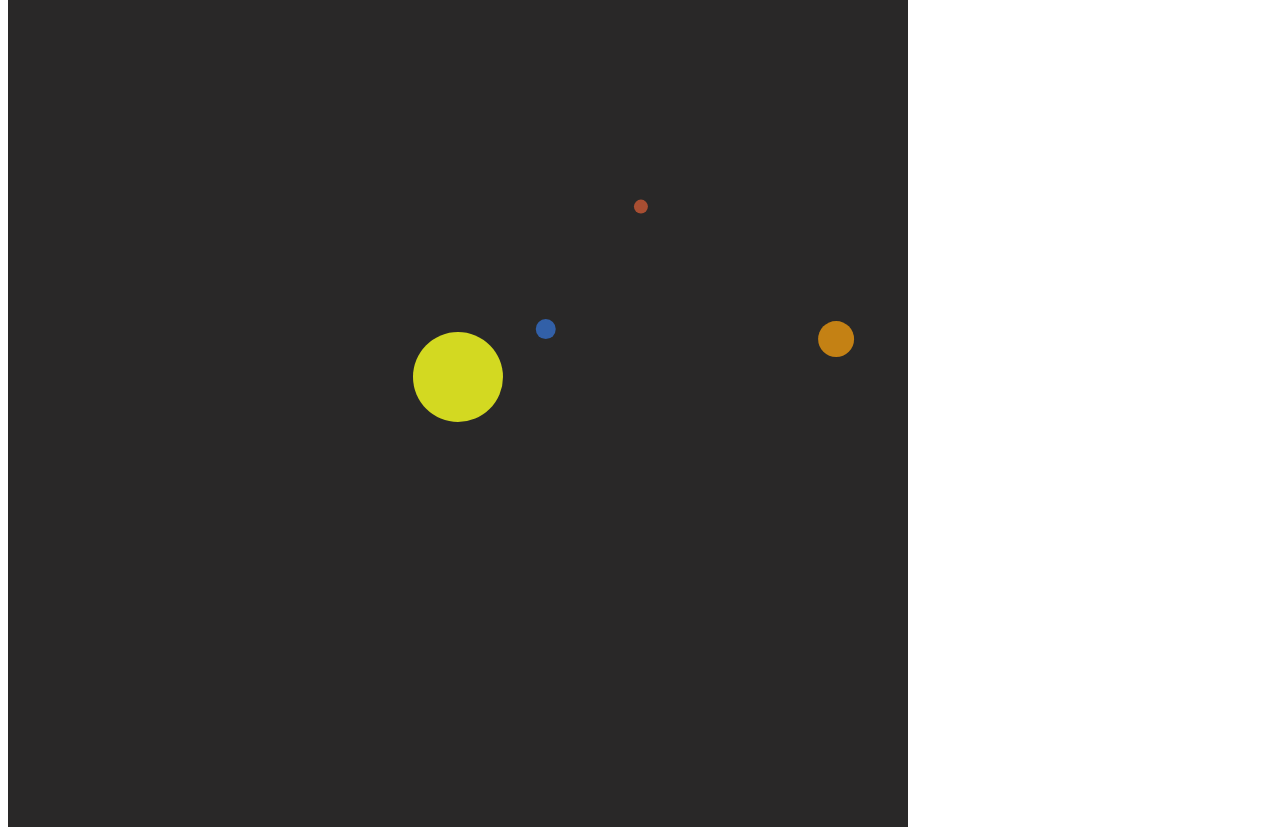
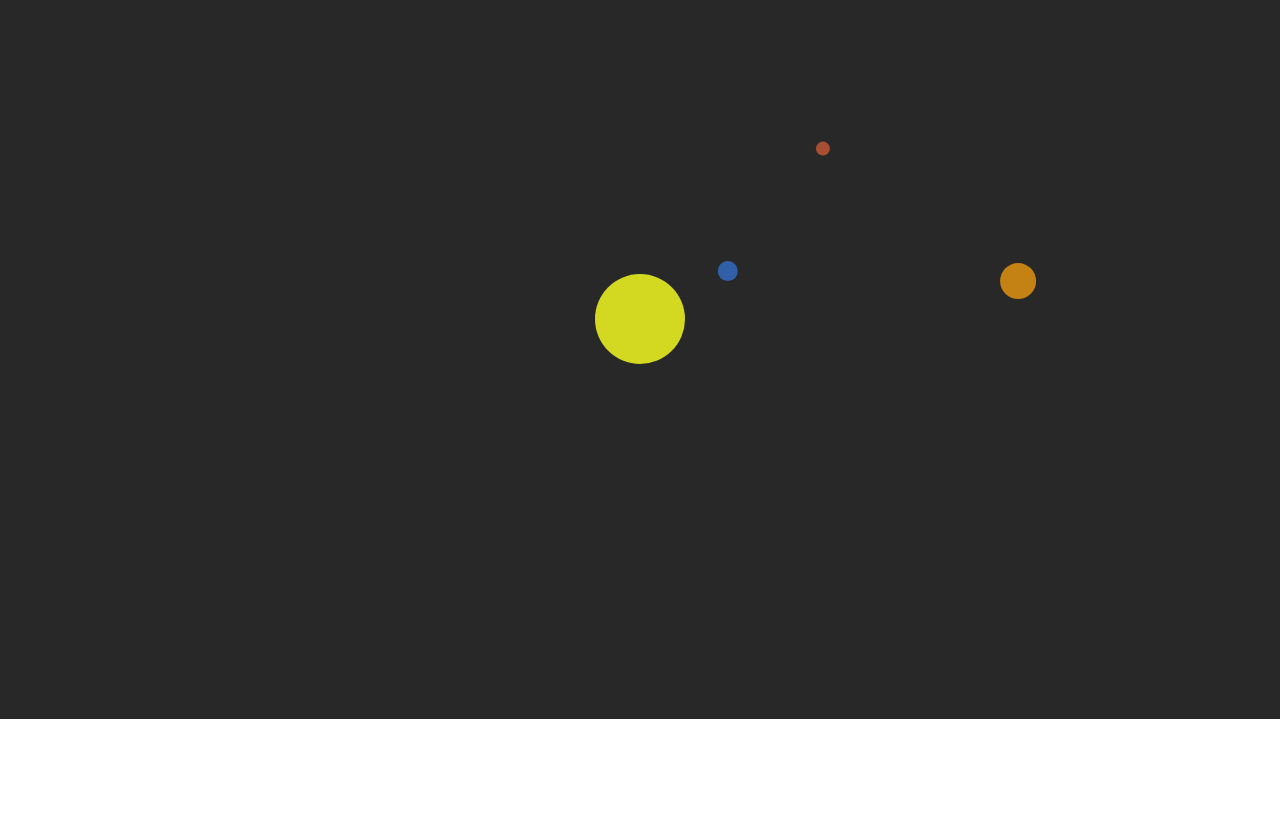
Before and after one commit to mt4g16/mt4g16.github.io, a plain HTML site: page index.html in a window 1280 px wide. Shown: the part 81-920 px from the top of the page. After the commit the page ends 800 px from the top, so only its background shows below. Drawn offline with Linux system fonts and the light colour scheme.

Commit message:
Added: Canvas as background Added: HTML Overlay

```diff
--- a/index.html
+++ b/index.html
@@ -8,6 +8,7 @@
 </head>
 
 <body>
+    <h1>Hello</h1>
     <canvas id="myCanvas" width="900" height="900"></canvas>
 </body>
 
--- a/main.js
+++ b/main.js
@@ -1,8 +1,26 @@
 var canvas = document.getElementById("myCanvas");
 var ctx = canvas.getContext("2d");
 var dtheta = 0.01;
-x = canvas.width / 2;
-y = canvas.height / 2;
+x = window.innerWidth / 2;
+y = window.innerHeight / 2;
+
+function setCanvas() {
+    ctx.canvas.width = window.innerWidth;
+    ctx.canvas.height = window.innerHeight;
+    x = window.innerWidth / 2;
+    y = window.innerHeight / 2;
+    // ctx.translate(width / 2, height / 2); // now 0,0 is the center of the canvas.
+}
+
+function resizeCanvas() {
+    var width = document.documentElement.clientWidth;
+    var height = document.documentElement.clientHeight;
+    ctx.canvas.width = width;
+    ctx.canvas.height = height;
+    ctx.translate(width / 2, height / 2); // now 0,0 is the center of the canvas.
+}
+
+// window.addEventListener('resize', resizeCanvas, false);
 
 class Planet {
     constructor(orbitHeight, theta, dtheta, radius, color) {
@@ -44,6 +62,7 @@ function drawPlanet(x1, y1, r1, color1) {
 }
 
 function draw() {
+    setCanvas()
     ctx.clearRect(0, 0, canvas.width, canvas.height);
     drawSun();
     earth.theta += earth.dtheta;
--- a/style.css
+++ b/style.css
@@ -2,4 +2,10 @@ html, body {
     overflow: hidden;
 }
 
-canvas { background: rgb(41, 40, 40); }
+canvas {
+    background: rgb(41, 40, 40);
+    position:absolute;
+    left:0;
+    top:0;
+    z-index:-1;
+}
```
